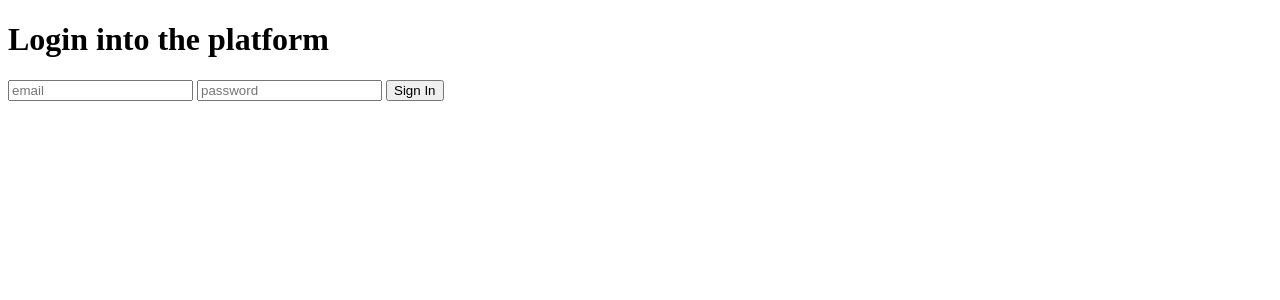
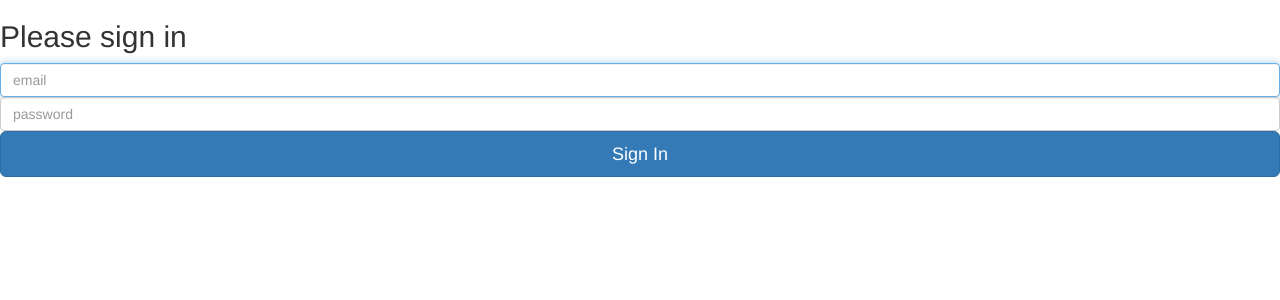
Before and after one commit to spiningup/BigVASP, a Django app: page /signin/ in a window 1280 px wide. Shown: the top 300 px of the page. Run offline with Django 3.2, Linux system fonts and the light colour scheme; parts of the project's set-up code (start-up, migrations or seed data) failed here and were passed over; some libraries are stand-ins or nearby versions.

Commit message:
added some styles to the signin form

```diff
--- a/templates/authsys/signin.html
+++ b/templates/authsys/signin.html
@@ -1,17 +1,21 @@
+{% load staticfiles %}
 <!DOCTYPE html>
 <html>
 <head>
 	<title>Authentication</title>
+	<link rel="stylesheet" href="https://maxcdn.bootstrapcdn.com/bootstrap/3.2.0/css/bootstrap.min.css">
+	<link rel="stylesheet" href="{% static 'css/signin.css' %}">
 </head>
 <body>
 	<div class="wrapper">
-		<form method="post" action="{% url 'signin' %}">
+		<form method="post" action="{% url 'signin' %}" class="form-signin">
 			{% csrf_token %}
-			<h1>Login into the platform</h1>
-			<input type="text" name="email" placeholder="email" required>
-			<input type="password" name="password" placeholder="password" required>
-			<button type="submit">Sign In</button>
+	        <h2 class="form-signin-heading">Please sign in</h2>
+			<input type="text" class="form-control" name="email" placeholder="email" required autofocus>
+			<input type="password" class="form-control" name="password" placeholder="password" required>
+			<button type="submit" class="btn btn-lg btn-primary btn-block">Sign In</button>
 		</form>
 	</div>
+	<script src="https://maxcdn.bootstrapcdn.com/bootstrap/3.2.0/js/bootstrap.min.js"></script>
 </body>
 </html>
```
Also changed, not shown: bigvasp/settings.py (+0 -10 lines), database/db.sqlite3.
